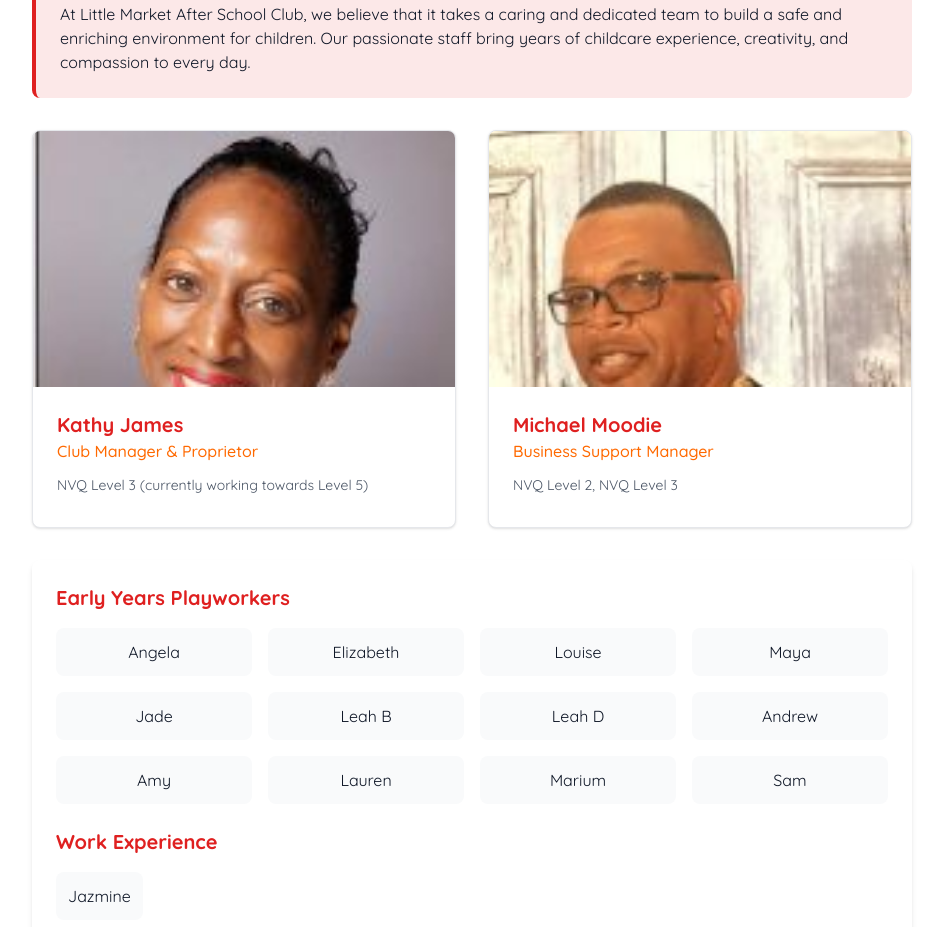
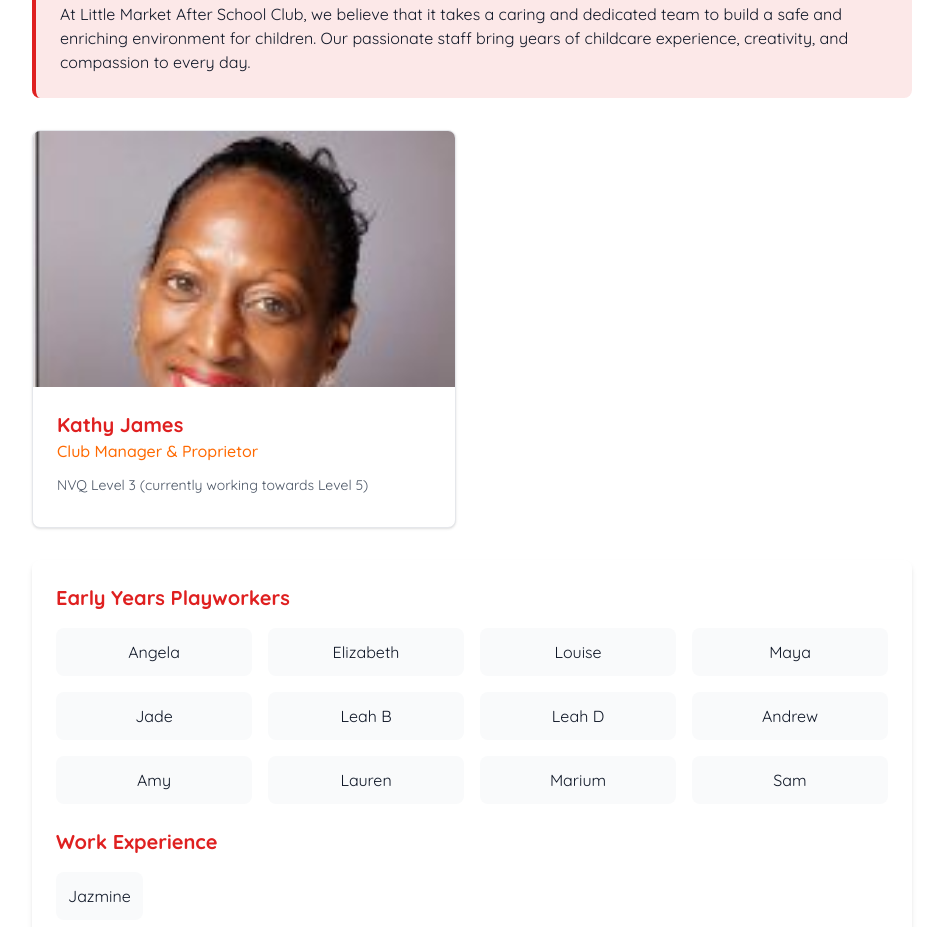
Before and after one commit to ngenoclinton/little_market_nursery, a Next.js app: page /about-us/our-team in a window 1280 px wide. Shown: the part 1440-2367 px from the top of the page, without its empty margins (328-1271 px from the left). Built offline with nearby package versions, Linux system fonts and the light colour scheme.

Commit message:
team change

```diff
--- a/app/about-us/our-team/page.tsx
+++ b/app/about-us/our-team/page.tsx
@@ -129,7 +129,7 @@ export default function OurTeamPage() {
               </div>
             </div>
 
-            <div className="bg-white rounded-lg shadow-sm overflow-hidden border border-gray-200">
+            {/* <div className="bg-white rounded-lg shadow-sm overflow-hidden border border-gray-200">
               <div className="sm:w-full relative h-64">
                 <Image
                   src="/galleries/school-club-images/Our_People/michael-business-support-manager.jpeg"
@@ -143,7 +143,7 @@ export default function OurTeamPage() {
                 <p className="text-[#ff6900] font-medium mb-3">Business Support Manager</p>
                 <p className="text-sm text-gray-600 mb-2">NVQ Level 2, NVQ Level 3</p>
               </div>
-            </div>
+            </div> */}
           </div>
 
           <div className="bg-white p-6 rounded-lg shadow-md mb-8">
```
